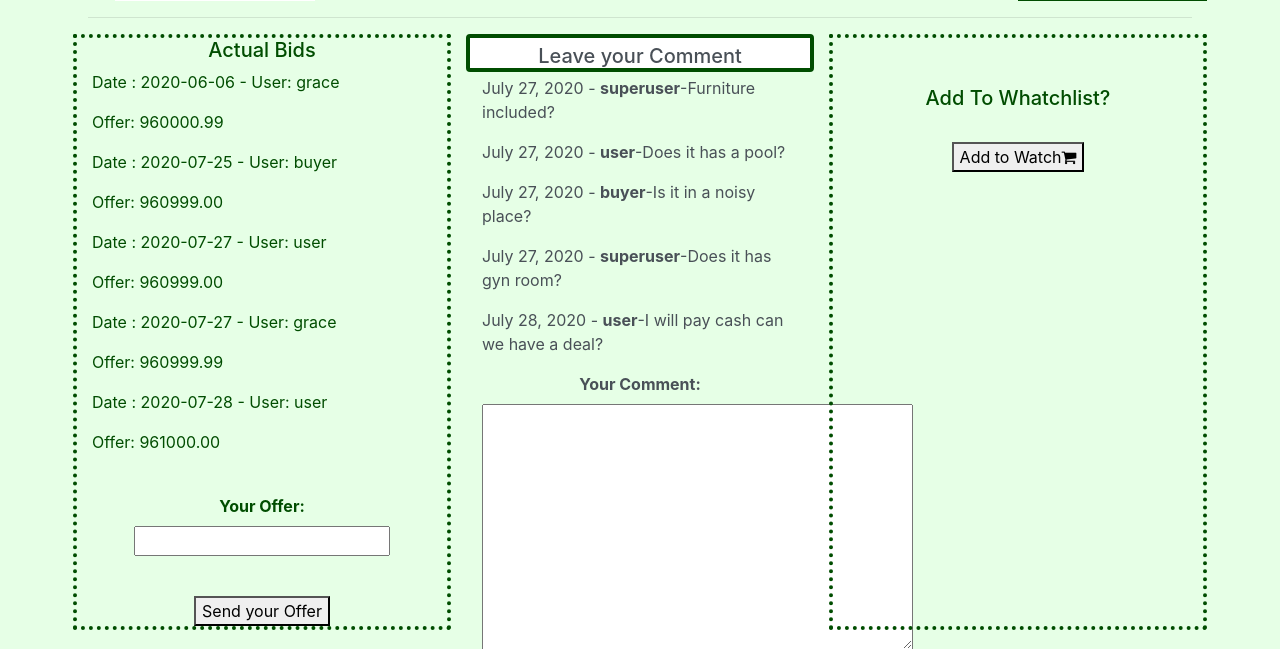
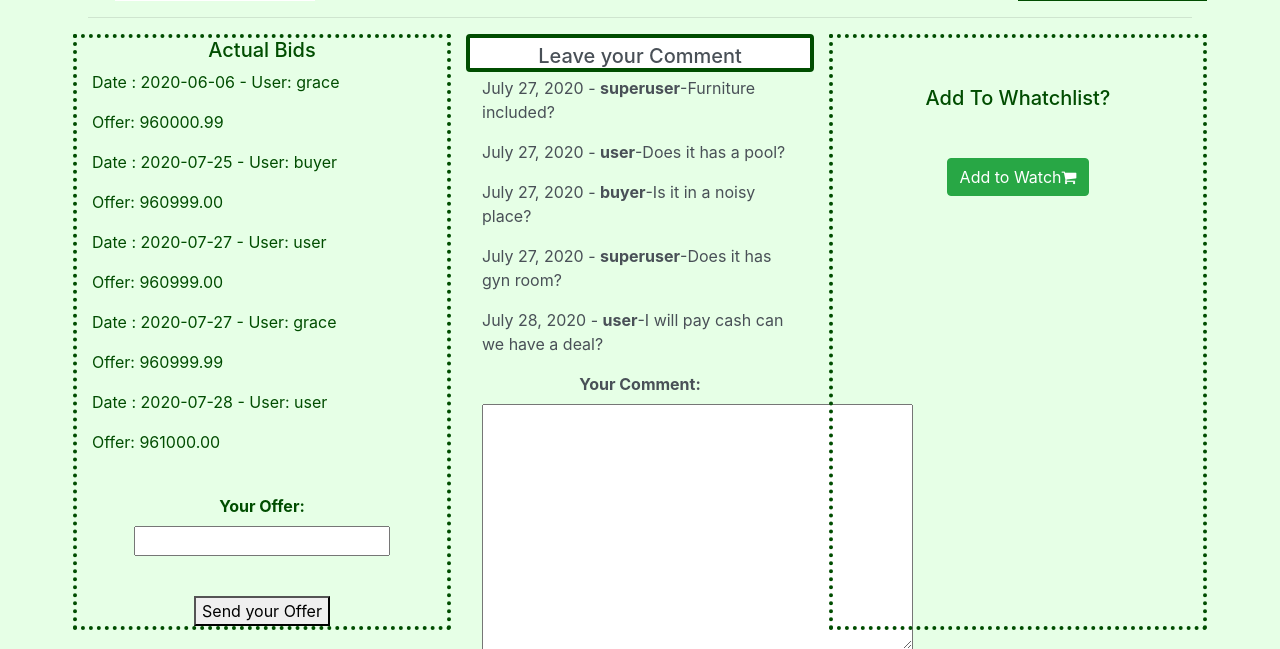
Before and after one commit to gracebcorrea/Project2---Commerce, a Django app: a page that uses commerce/auctions/templates/auctions/BidsDetail.html in a window 1280 px wide. Shown: the part 689-1338 px from the top of the page. Run offline with Django 3.2, Linux system fonts and the light colour scheme; a user stored in the database is signed in; data comes from the database, SQL or seed files in the repository; some libraries are stand-ins or nearby versions.

Commit message:
Update BidsDetail.html

```diff
--- a/commerce/auctions/templates/auctions/BidsDetail.html
+++ b/commerce/auctions/templates/auctions/BidsDetail.html
@@ -146,15 +146,15 @@
                                       <h5>Remove from Whatchlist?</h5>
                                       <br>
                                       <p> {{ RemoveWatch }}</p>
-                                      <button style="font-size:20px; " id="RemoveWatch" name="RemoveWatch" value="0">
+                                      <button type="Submit" class="btn btn-link" name="Remove">
                                        Remove from Watch?<i class="fa fa-shopping-cart"></i></button>
                                  {% endif %}
                            {% endfor %}
                       {% else %}
                             <h5>Add To Whatchlist?</h5>
                             <br>
-                            <p>{{ AddWatch }}
-                            <button style="font-size:20px background-color:green" id="AddWatch" name="AddWatch" value="1">
+                            <p>{{ AddWatch }}</p>
+                            <button type="Submit" class="btn btn-success" name="Add">
                             Add to Watch<i class="fa fa-shopping-cart"></i></button>
                        {% endif %}
 
```
